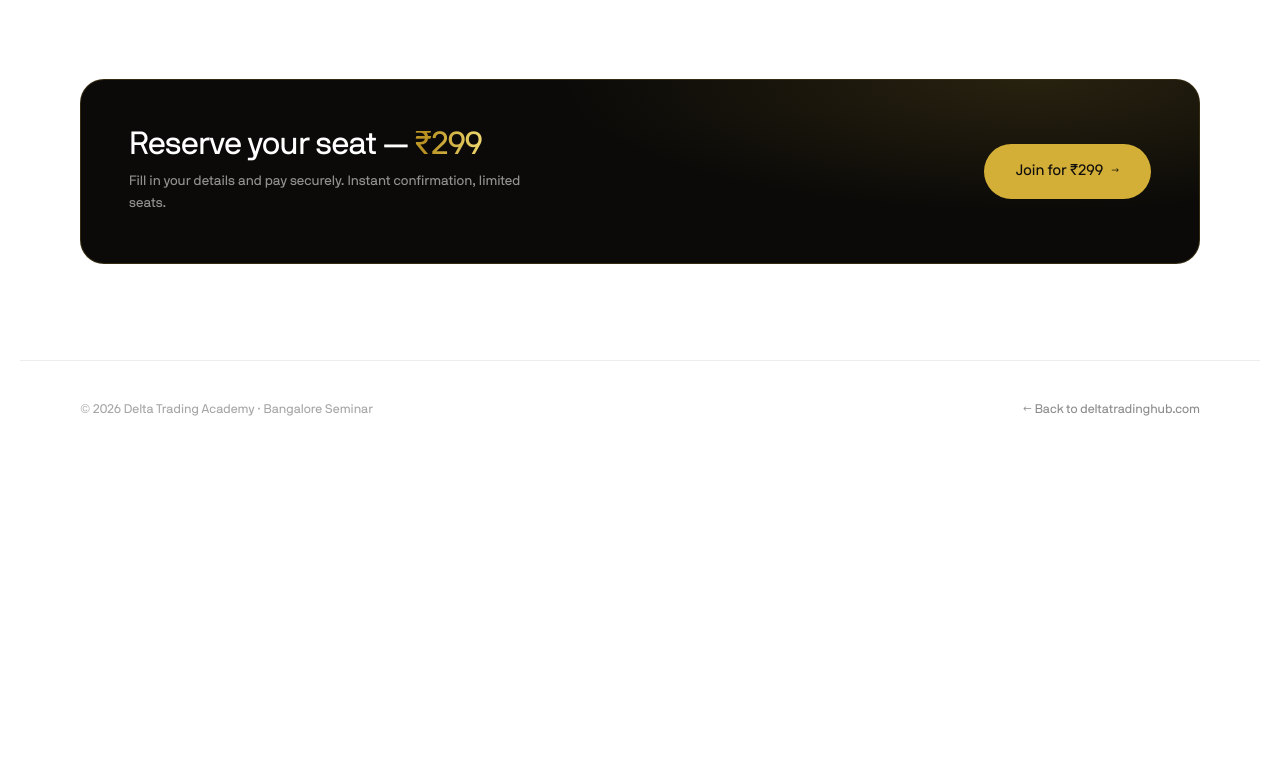
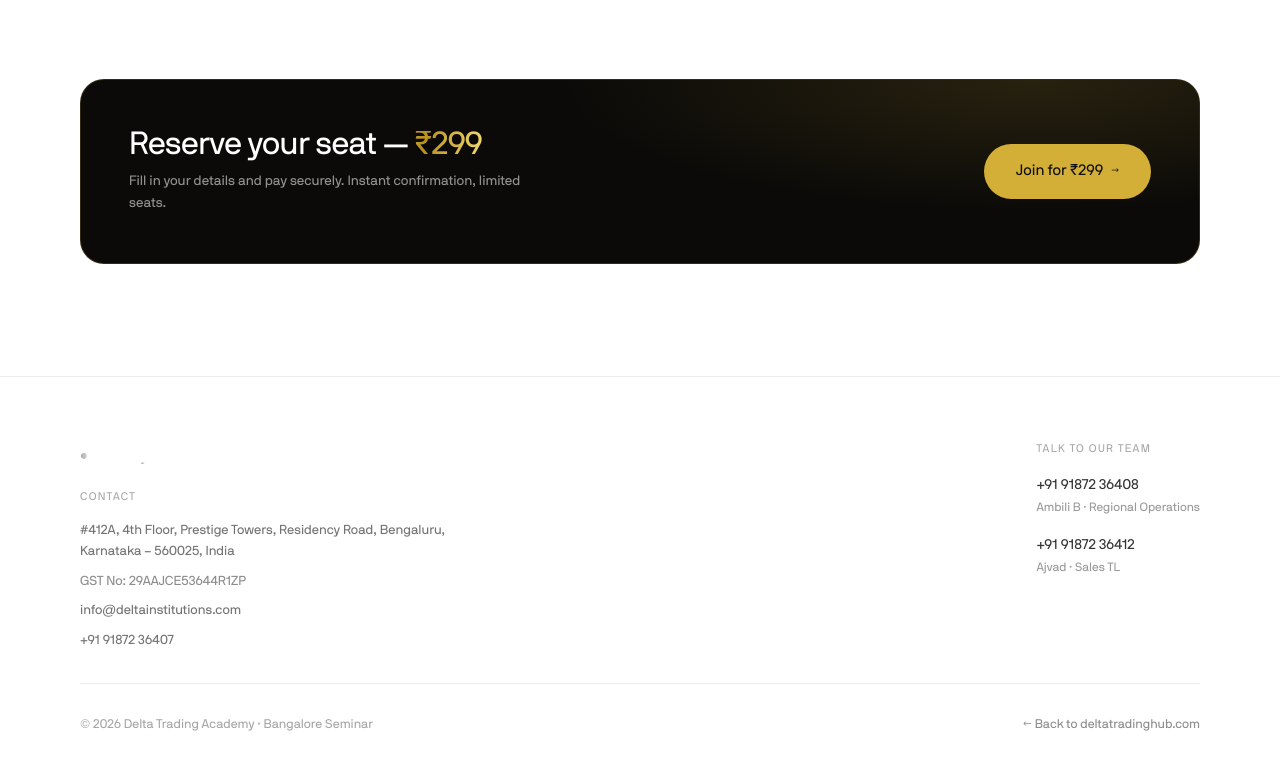
Before and after one commit to Abshar777/delta-trading-hub-v2, a Next.js app: page /seminar-bangalore in a window 1280 px wide. Shown: the part 2918-3687 px from the top of the page. Before the commit the page ends 3377 px from the top, so only its background shows below. Built offline with nearby package versions, Linux system fonts and the light colour scheme.

Commit message:
sminar aded

```diff
--- a/src/app/seminar-bangalore/page.tsx
+++ b/src/app/seminar-bangalore/page.tsx
@@ -27,6 +27,21 @@ const SEMINAR = {
   seats: 'Limited to 60 guests',
   priceLabel: '₹299',
 }
+
+/* ── Contact — Bangalore branch ── */
+const CONTACT = {
+  address: '#412A, 4th Floor, Prestige Towers, Residency Road, Bengaluru, Karnataka – 560025, India',
+  gst: '29AAJCE53644R1ZP',
+  email: 'info@deltainstitutions.com',
+  phone: '+919187236407',
+  phoneLabel: '+91 91872 36407',
+}
+
+/* ── Seminar team contacts ── */
+const TEAM = [
+  { name: 'Ambili B', role: 'Regional Operations', tel: '+919187236408', label: '+91 91872 36408' },
+  { name: 'Ajvad',    role: 'Sales TL',            tel: '+919187236412', label: '+91 91872 36412' },
+]
 
 /* ── Programme schedule (tentative) ── */
 const SCHEDULE = [
@@ -315,17 +330,50 @@ export default function SeminarBangalorePage() {
       </section>
 
       {/* ── Footer ── */}
-      <footer className="px-6 md:px-[60px] py-10 border-t border-black/[0.07] max-w-[1240px] mx-auto">
-        <div className="flex flex-col md:flex-row items-center justify-between gap-3">
-          <p className="text-[12.5px] text-black/35">© 2026 Delta Trading Academy · {SEMINAR.city} Seminar</p>
-          <Link href="/" className="text-[12.5px] text-black/45 hover:text-black transition-colors">
-            ← Back to deltatradinghub.com
-          </Link>
+      <footer className="border-t border-black/[0.07] mt-4">
+        <div className="px-6 md:px-[60px] py-12 md:py-16 max-w-[1240px] mx-auto">
+          <div className="flex flex-col md:flex-row justify-between gap-10 md:gap-16">
+
+            {/* Contact */}
+            <div className="max-w-[420px]">
+              <Image src="/logo.png" alt="Delta Trading Academy" width={120} height={36} className="h-7 w-auto object-contain grayscale mb-5" />
+              <p className="text-[11px] text-black/35 tracking-[0.12em] uppercase mb-4">Contact</p>
+              <address className="not-italic flex flex-col gap-2.5">
+                <span className="text-[13px] text-black/55 leading-[1.6]">{CONTACT.address}</span>
+                <span className="text-[13px] text-black/45">GST No: {CONTACT.gst}</span>
+                <a href={`mailto:${CONTACT.email}`} className="text-[13px] text-black/55 hover:text-black transition-colors">{CONTACT.email}</a>
+                <a href={`tel:${CONTACT.phone}`} className="text-[13px] text-black/55 hover:text-black transition-colors">{CONTACT.phoneLabel}</a>
+              </address>
+            </div>
+
+            {/* Team contacts */}
+            <div>
+              <p className="text-[11px] text-black/35 tracking-[0.12em] uppercase mb-4">Talk to our team</p>
+              <div className="flex flex-col gap-4">
+                {TEAM.map((t) => (
+                  <div key={t.name}>
+                    <a href={`tel:${t.tel}`} className="text-[14px] text-black/80 hover:text-black transition-colors">{t.label}</a>
+                    <p className="text-[12px] text-black/40 mt-0.5">{t.name} · {t.role}</p>
+                  </div>
+                ))}
+              </div>
+            </div>
+
+          </div>
+
+          <div className="h-px bg-black/[0.07] my-8" />
+
+          <div className="flex flex-col md:flex-row items-center justify-between gap-3">
+            <p className="text-[12.5px] text-black/35">© 2026 Delta Trading Academy · {SEMINAR.city} Seminar</p>
+            <Link href="/" className="text-[12.5px] text-black/45 hover:text-black transition-colors">
+              ← Back to deltatradinghub.com
+            </Link>
+          </div>
         </div>
       </footer>
 
       {/* Floating call button + registration modal */}
-      <CallButton />
+      <CallButton phone={TEAM[0].tel} />
       <SeminarRegisterModal
         open={modalOpen}
         onClose={() => setModalOpen(false)}
--- a/src/components/CallButton.tsx
+++ b/src/components/CallButton.tsx
@@ -3,9 +3,9 @@
 import { useEffect, useState } from 'react'
 import { FaPhoneAlt } from 'react-icons/fa'
 
-const PHONE = '+971507528009'
+const DEFAULT_PHONE = '+971507528009'
 
-export default function CallButton() {
+export default function CallButton({ phone = DEFAULT_PHONE }: { phone?: string }) {
   /* label pokes out periodically to nudge the visitor to call */
   const [poke, setPoke] = useState(false)
 
@@ -21,7 +21,7 @@ export default function CallButton() {
 
   return (
     <a
-      href={`tel:${PHONE}`}
+      href={`tel:${phone}`}
       aria-label="Call our expert now"
       className="group fixed z-[90] right-4 bottom-4 md:right-5 md:bottom-5 flex flex-row-reverse items-center gap-3 font-nb"
     >
```
